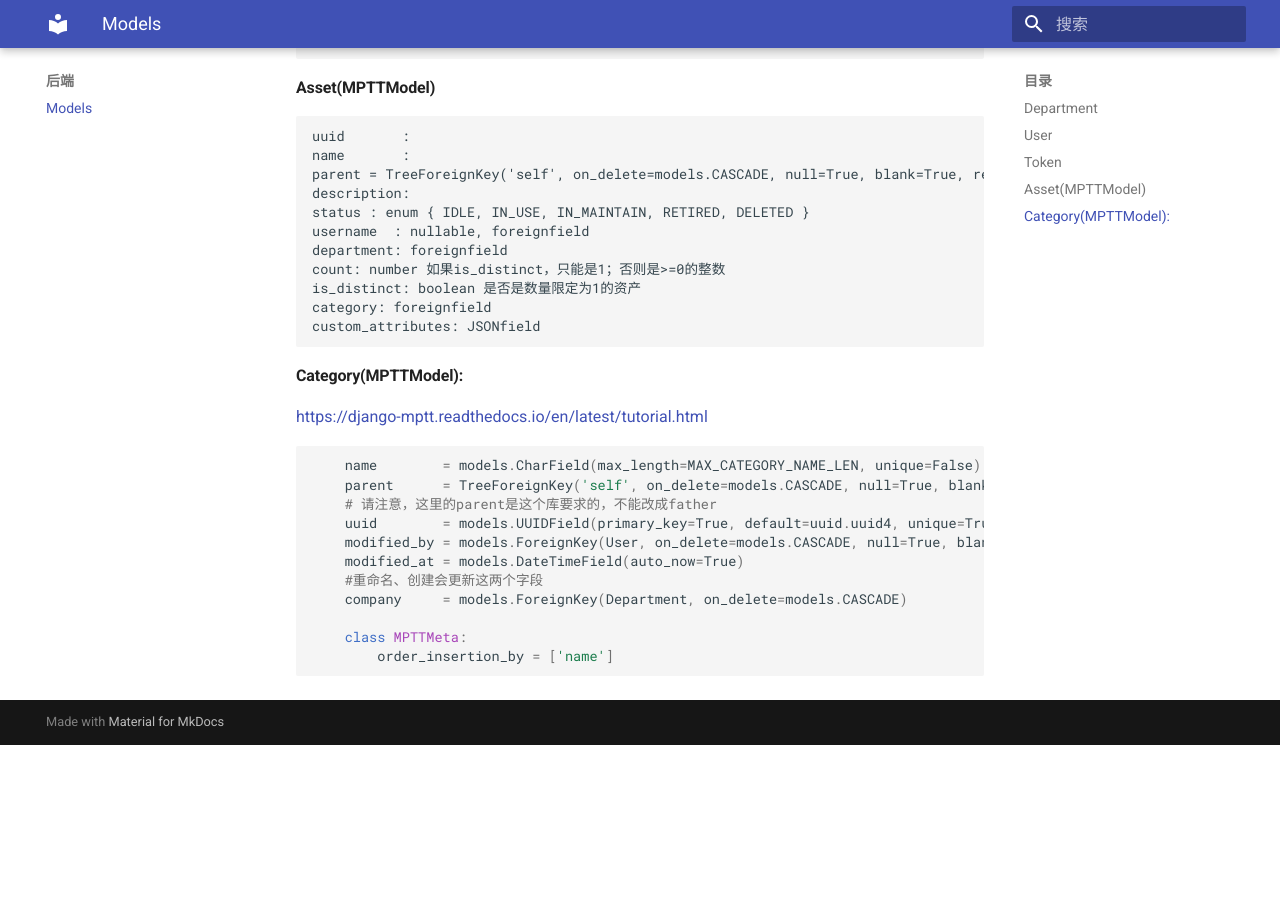
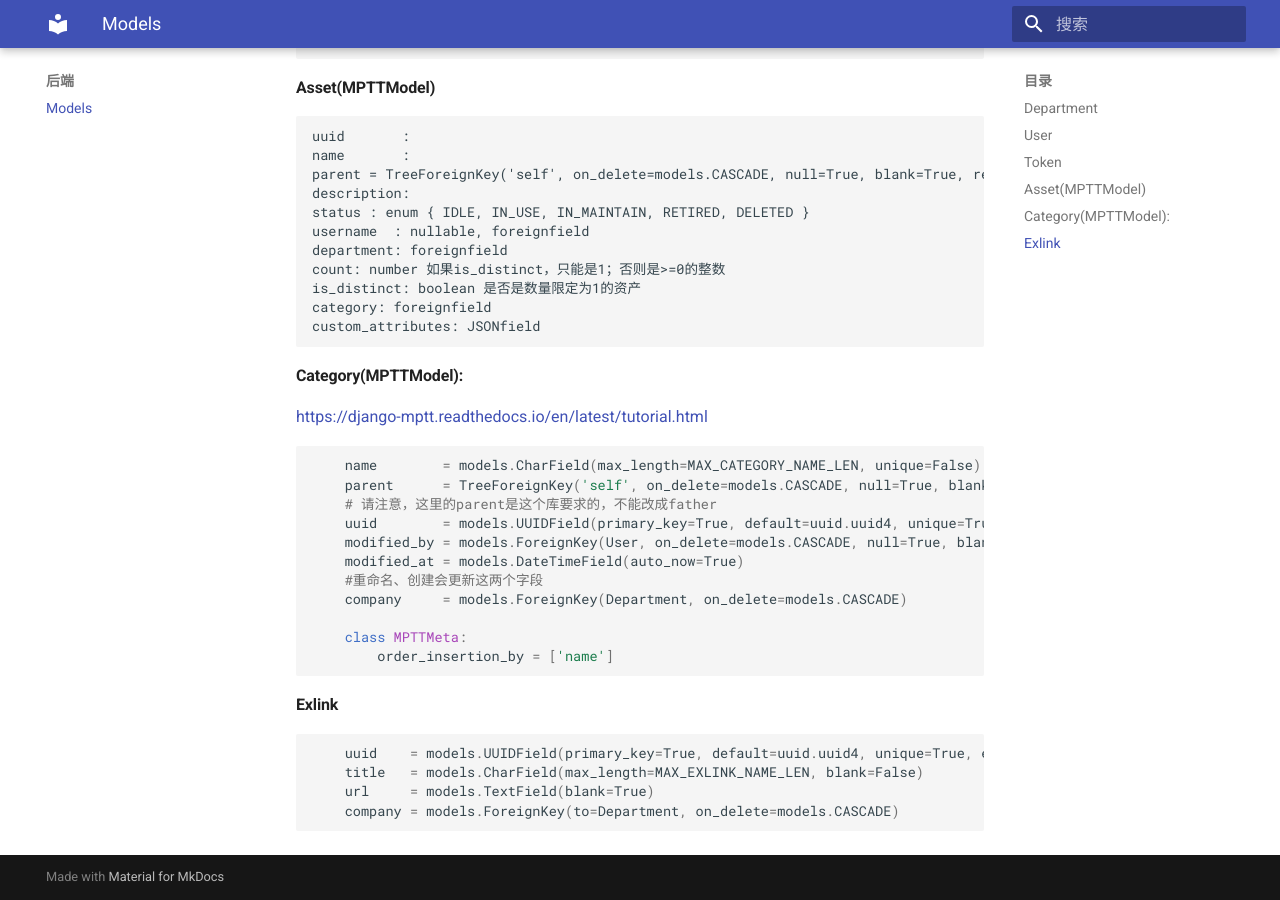
Before and after one commit to kuritas/asseta-docs, an MkDocs documentation site: the page built from docs/backend/models.md, in a window 1280 px wide and 900 px high, scrolled down 674 px. Built offline with MkDocs 1.6.1 and Material for MkDocs 9.7.7, drawn with Linux system fonts in a browser that asks for light colours; before the commit the page ends 1419 px from its top, so only the background shows below that.

Commit message:
add: exlink

````diff
--- a/docs/backend/models.md
+++ b/docs/backend/models.md
@@ -68,3 +68,12 @@ custom_attributes: JSONfield
         order_insertion_by = ['name']
 
 ```
+
+#### Exlink
+
+```python
+    uuid    = models.UUIDField(primary_key=True, default=uuid.uuid4, unique=True, editable=False)
+    title   = models.CharField(max_length=MAX_EXLINK_NAME_LEN, blank=False)
+    url     = models.TextField(blank=True)
+    company = models.ForeignKey(to=Department, on_delete=models.CASCADE)
+```
--- a/mkdocs.yml
+++ b/mkdocs.yml
@@ -57,6 +57,7 @@ nav:
         - Category: API/category.md
         - Ticket: API/ticket.md
         - Record: API/record.md
+        - Exlink: API/exlink.md
     - git规范:
         - git/index.md
     - 后端:
````
